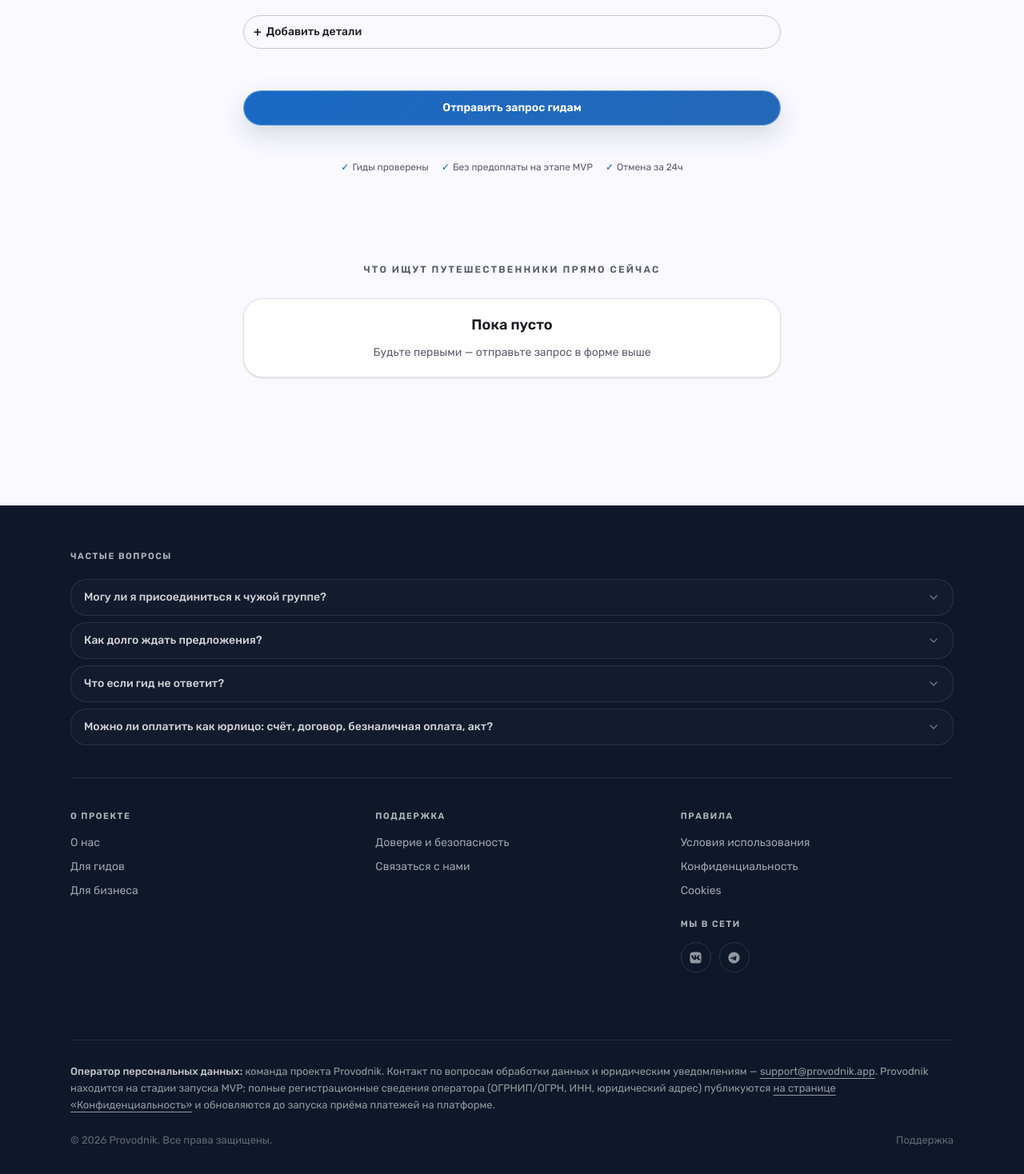
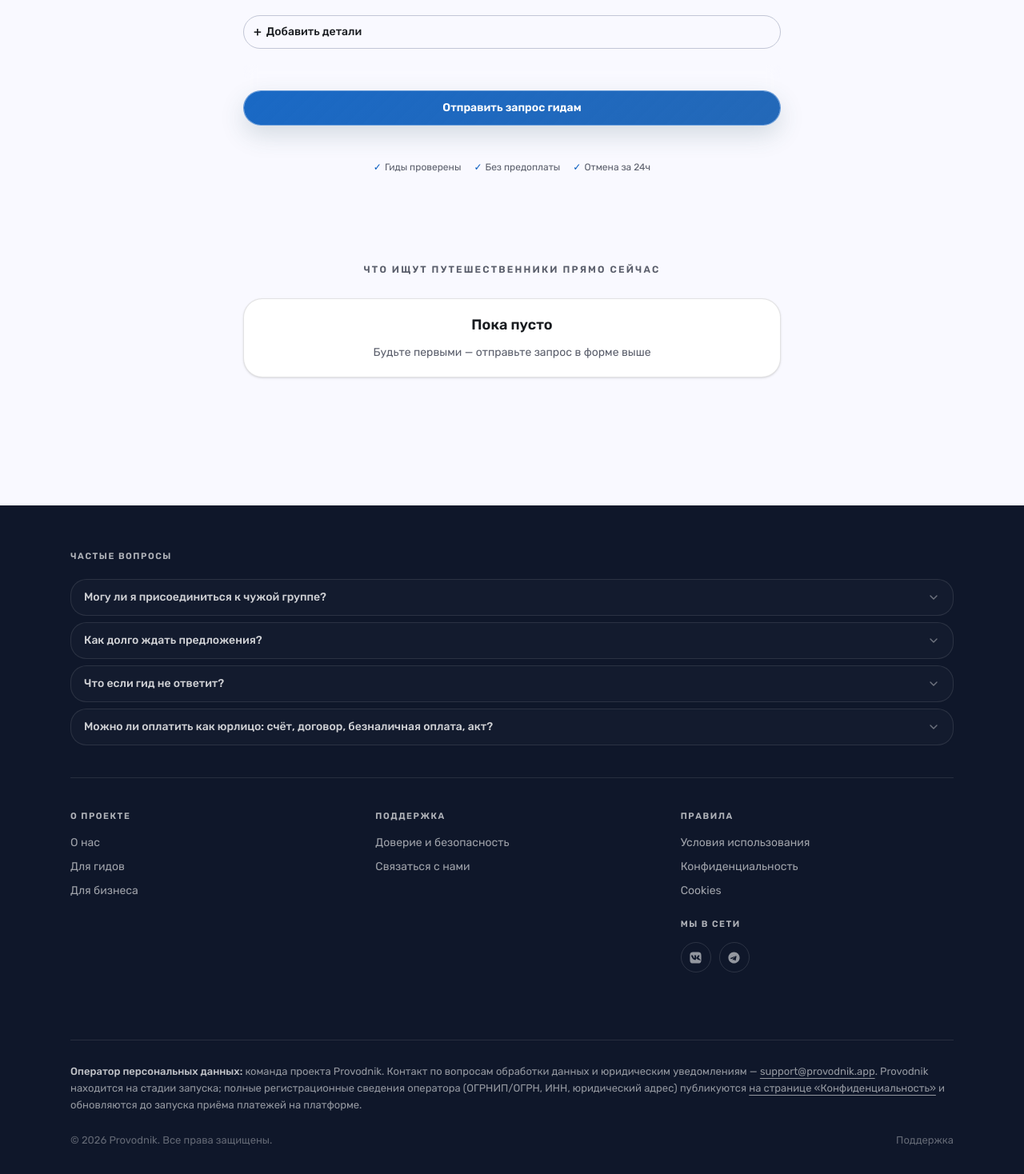
Before and after one commit to s6s8/provodnik.app, a Next.js app: page / in a window 1280 px wide. Shown: the part 1056-2524 px from the top of the page at 80% size. Built offline with nearby package versions, Linux system fonts and the light colour scheme; no server answers; the database is empty.

Commit message:
fix(self-heal): fabcc313 remove 'MVP' from public-surface copy (footer, trust, for-business, TrustStrip, privacy)

```diff
--- a/src/app/(site)/for-business/page.tsx
+++ b/src/app/(site)/for-business/page.tsx
@@ -72,7 +72,7 @@ export default function ForBusinessPage() {
           <Card className="border-border/70 bg-card/80">
             <CardHeader className="space-y-1">
               <CardTitle className="text-base">
-                Чего ещё нет в MVP (но скоро будет)
+                Чего ещё нет (но скоро будет)
               </CardTitle>
             </CardHeader>
             <CardContent className="space-y-3 text-sm text-muted-foreground">
--- a/src/app/(site)/policies/privacy/page.tsx
+++ b/src/app/(site)/policies/privacy/page.tsx
@@ -88,7 +88,7 @@ export default function PrivacyPage() {
           </p>
           <p>
             <span className="font-medium text-foreground">Статус проекта.</span>{" "}
-            Provodnik находится на стадии запуска MVP. До начала приёма
+            Provodnik находится на стадии запуска. До начала приёма
             платежей на платформе расчёты между путешественником и гидом
             ведутся напрямую без участия Provodnik. Полные регистрационные
             сведения оператора (ОГРНИП/ОГРН, ИНН, юридический адрес,
--- a/src/app/(site)/trust/page.tsx
+++ b/src/app/(site)/trust/page.tsx
@@ -90,7 +90,7 @@ export default function TrustPage() {
 
       <Card className="border-border/70 bg-card/80">
         <CardHeader className="space-y-1">
-          <CardTitle className="text-base">Границы ответственности (MVP)</CardTitle>
+          <CardTitle className="text-base">Границы ответственности</CardTitle>
         </CardHeader>
         <CardContent className="space-y-4 text-sm text-muted-foreground">
           <ul className="grid gap-2">
--- a/src/components/shared/TrustStrip.tsx
+++ b/src/components/shared/TrustStrip.tsx
@@ -8,7 +8,7 @@ import { cn } from "@/lib/utils";
  */
 const ITEMS = [
   "Гиды проверены",
-  "Без предоплаты на этапе MVP",
+  "Без предоплаты",
   "Отмена за 24ч",
 ] as const;
 
--- a/src/components/shared/site-footer.tsx
+++ b/src/components/shared/site-footer.tsx
@@ -163,7 +163,7 @@ export function SiteFooter() {
             >
               support@provodnik.app
             </a>
-            . Provodnik находится на стадии запуска MVP; полные
+            . Provodnik находится на стадии запуска; полные
             регистрационные сведения оператора (ОГРНИП/ОГРН, ИНН,
             юридический адрес) публикуются{" "}
             <Link
```
